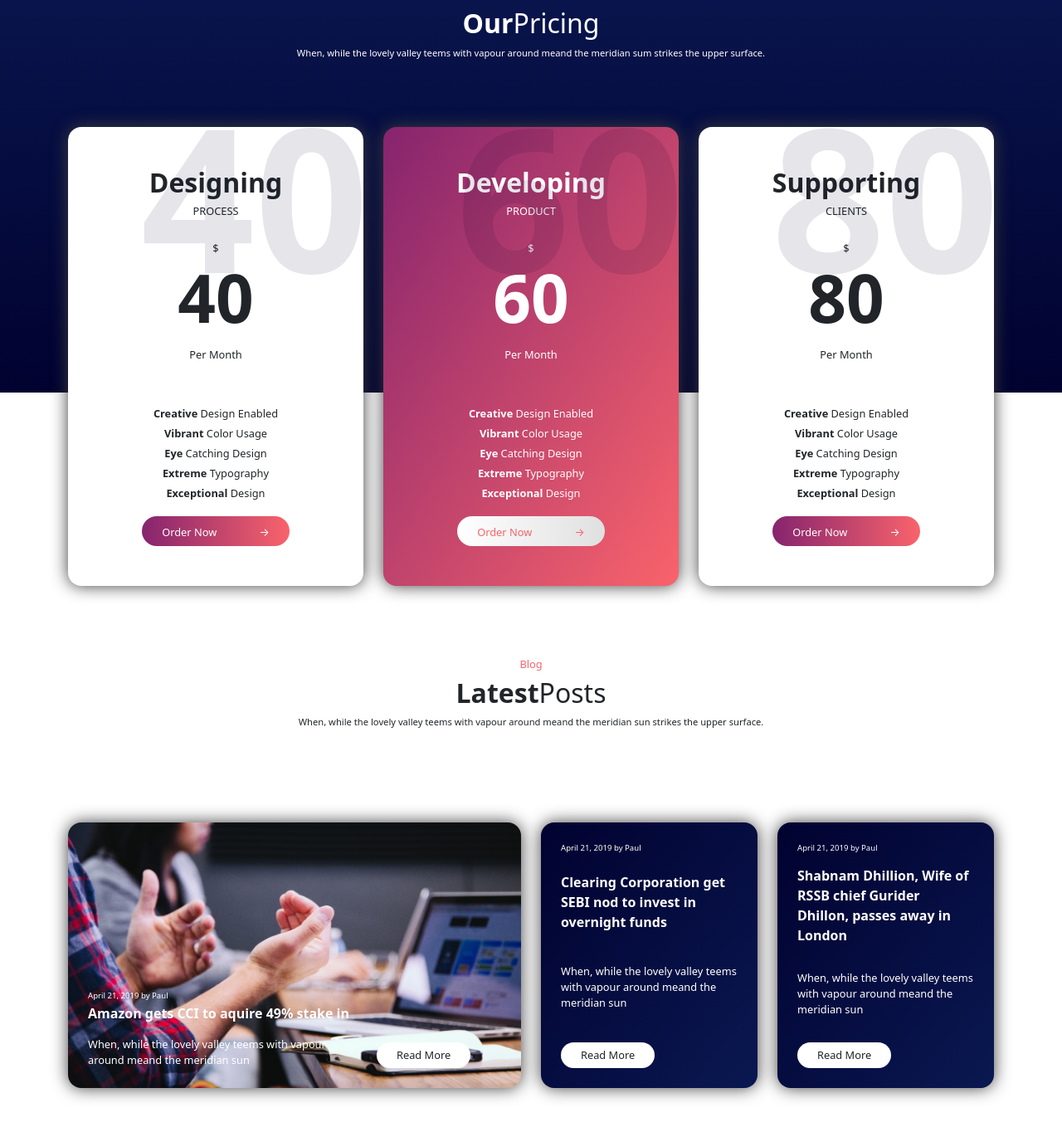
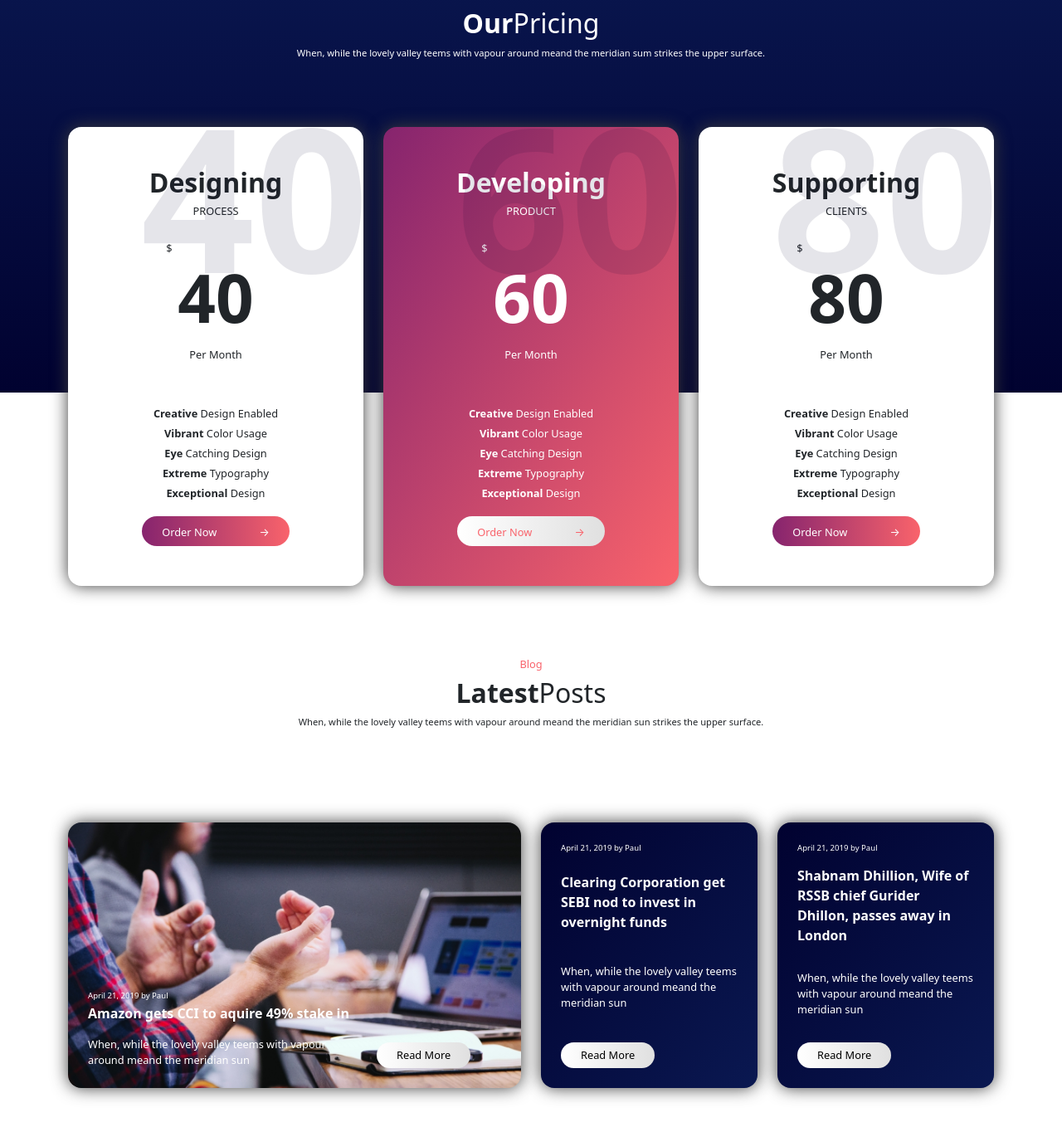
Before and after one commit to Francesco-Iannuzzi/proj-html-vuejs, a Vue app: page / in a window 1280 px wide. Shown: the part 3026-4390 px from the top of the page at 83% size. Built offline with nearby package versions, Linux system fonts and the light colour scheme.

Commit message:
fix dolar position + btn style in _commonBody.scss

```diff
--- a/src/assets/scss/partials/_commonBody.scss
+++ b/src/assets/scss/partials/_commonBody.scss
@@ -1 +1,33 @@
 @use "./variables" as *;
+
+body {
+    .btn_primary {
+        background-image: linear-gradient(to right, $bgPrimaryGradient1, $bgPrimaryGradient2);
+        color: $light;
+
+        &:hover {
+            box-shadow: $bgPrimaryGradient2 0 0 20px 0px;
+            color: $light;
+        }
+    }
+
+    .btn_secondary {
+        background-image: linear-gradient(to right, $bgSecondaryGradient1, $bgSecondaryGradient2);
+        color: $light;
+
+        &:hover {
+            box-shadow: $bgSecondaryGradient2 0 0 20px 0px;
+            color: $light;
+        }
+    }
+
+    .btn_tertiary {
+        background-image: linear-gradient(to right, $light, $midLight);
+        color: $bgSecondaryGradient2;
+
+        &:hover {
+            box-shadow: $bgPrimaryGradient1 0 0 20px 0px;
+            color: $bgPrimaryGradient2;
+        }
+    }
+}
--- a/src/assets/scss/partials/_pageFooter.scss
+++ b/src/assets/scss/partials/_pageFooter.scss
@@ -47,11 +47,11 @@ footer {
 
                 .btn_primary {
                     width: 30%;
-                    background-image: linear-gradient(to right, $bgPrimaryGradient1, $bgPrimaryGradient2);
-                    color: $light;
+
 
                     &:hover {
                         background-image: linear-gradient(to right, $bgSecondaryGradient1, $bgSecondaryGradient2);
+                        box-shadow: none;
                         color: $light;
                     }
                 }
--- a/src/assets/scss/partials/_pageHeader.scss
+++ b/src/assets/scss/partials/_pageHeader.scss
@@ -25,26 +25,6 @@
         }
     }
 
-    .btn_primary {
-        background-image: linear-gradient(to right, $bgPrimaryGradient1, $bgPrimaryGradient2);
-        color: $light;
-
-        &:hover {
-            box-shadow: $bgPrimaryGradient2 0 0 20px 0px;
-            color: $light;
-        }
-    }
-
-    .btn_secondary {
-        background-image: linear-gradient(to right, $bgSecondaryGradient1, $bgSecondaryGradient2);
-        color: $light;
-
-        &:hover {
-            box-shadow: $bgSecondaryGradient2 0 0 20px 0px;
-            color: $light;
-        }
-    }
-
     #jumbo {
         .jumbo_left {
             margin-top: 8rem;
--- a/src/assets/scss/partials/_pageMain.scss
+++ b/src/assets/scss/partials/_pageMain.scss
@@ -1,37 +1,6 @@
 @use "./variables" as *;
 
-main {
-    background-color: red;
-
-    .btn_primary {
-        background-image: linear-gradient(to right, $bgPrimaryGradient1, $bgPrimaryGradient2);
-        color: $light;
-
-        &:hover {
-            box-shadow: $bgPrimaryGradient2 0 0 20px 0px;
-            color: $light;
-        }
-    }
-
-    .btn_secondary {
-        background-image: linear-gradient(to right, $bgSecondaryGradient1, $bgSecondaryGradient2);
-        color: $light;
-
-        &:hover {
-            box-shadow: $bgSecondaryGradient2 0 0 20px 0px;
-            color: $light;
-        }
-    }
-
-    .btn_tertiary {
-        background-image: linear-gradient(to right, $light, $midLight);
-        color: $bgSecondaryGradient2;
-
-        &:hover {
-            box-shadow: $bgPrimaryGradient1 0 0 20px 0px;
-            color: $bgPrimaryGradient2;
-        }
-    }
+#site_main {
 
     #our_service {
         background-color: $light;
@@ -301,6 +270,10 @@ main {
                             font-size: 0.8rem;
                         }
 
+                        .dollar {
+                            margin-right: 7rem;
+                        }
+
                         li {
                             line-height: 1.5rem;
                         }
@@ -405,8 +378,9 @@ main {
                 }
             }
 
-            .btn {
+            .btn_tertiary {
                 background-color: $light;
+                color: $dark;
                 font-size: 0.8rem;
 
                 &:hover {
--- a/src/components/PageMain.vue
+++ b/src/components/PageMain.vue
@@ -26,7 +26,7 @@ export default {
 </script>
 
 <template>
-    <main>
+    <main id="site_main">
         <SectionService></SectionService>
         <!-- /our_services -->
         <SectionStart></SectionStart>
--- a/src/components/SectionBlog.vue
+++ b/src/components/SectionBlog.vue
@@ -43,7 +43,7 @@ export default {
                                 </p>
                             </div>
                             <div class="col-4 align-self-end">
-                                <button class="btn border-0 rounded-5 px-4 ">Read More</button>
+                                <button class="btn_tertiary btn border-0 rounded-5 px-4 ">Read More</button>
                             </div>
                         </div>
                     </div>
@@ -60,7 +60,7 @@ export default {
                             When, while the lovely valley teems with vapour around meand the meridian sun
                         </p>
                         <div>
-                            <button class="btn border-0 rounded-5 px-4 ">Read More</button>
+                            <button class="btn_tertiary btn border-0 rounded-5 px-4 ">Read More</button>
                         </div>
                     </div>
                 </div>
@@ -76,7 +76,7 @@ export default {
                             When, while the lovely valley teems with vapour around meand the meridian sun
                         </p>
                         <div>
-                            <button class="btn border-0 rounded-5 px-4 ">Read More</button>
+                            <button class="btn_tertiary btn border-0 rounded-5 px-4 ">Read More</button>
                         </div>
                     </div>
                 </div>
--- a/src/components/SectionPortfolio.vue
+++ b/src/components/SectionPortfolio.vue
@@ -10,12 +10,6 @@ export default {
     methods: {
         getImageUrl(name) {
             return new URL(`../assets/img/${name}`, import.meta.url).href
-        },
-        prev() {
-            console.log('cliccato prev');
-        },
-        next() {
-            console.log('cliccato next');
         }
     },
     mounted() {
@@ -41,8 +35,8 @@ export default {
             <!-- /portfolio_title -->
 
             <div class="portfolio_button d-flex align-items-end gap-3">
-                <button class="prev btn border-2 rounded-circle" @click="prev"> &larr; </button>
-                <button class="next btn border-2 rounded-circle" @click="next"> &rarr; </button>
+                <button class="prev btn border-2 rounded-circle"> &larr; </button>
+                <button class="next btn border-2 rounded-circle"> &rarr; </button>
             </div>
             <!-- /portfolio_button -->
 
--- a/src/components/SectionPrice.vue
+++ b/src/components/SectionPrice.vue
@@ -42,7 +42,7 @@ export default {
                             </div>
                             <!-- /title -->
                             <div class="pb-5 pt-3">
-                                <span> &dollar; </span>
+                                <span class="dollar"> &dollar; </span>
                                 <h1>
                                     <strong>40</strong>
                                 </h1>
@@ -84,7 +84,7 @@ export default {
                             </div>
                             <!-- /title -->
                             <div class="pb-5 pt-3">
-                                <span> &dollar; </span>
+                                <span class="dollar"> &dollar; </span>
                                 <h1>
                                     <strong>60</strong>
                                 </h1>
@@ -126,7 +126,7 @@ export default {
                             </div>
                             <!-- /title -->
                             <div class="pb-5 pt-3">
-                                <span> &dollar; </span>
+                                <span class="dollar"> &dollar; </span>
                                 <h1>
                                     <strong>80</strong>
                                 </h1>
```
